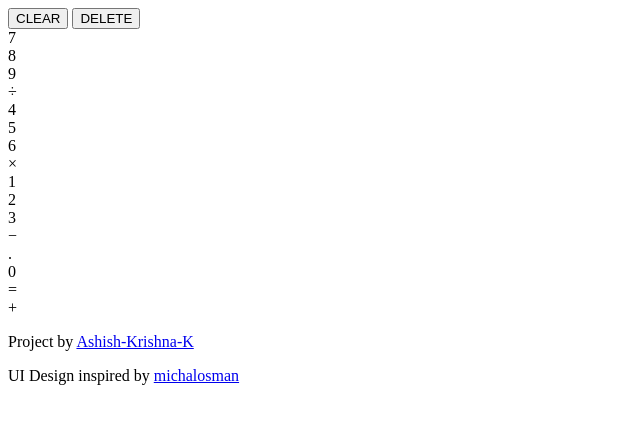
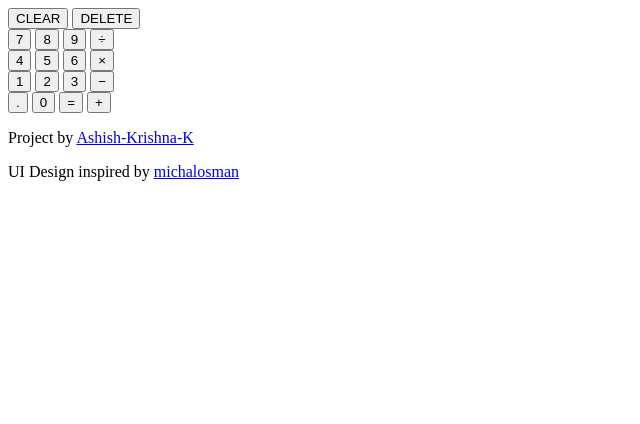
Before and after one commit to Ashish-Krishna-K/calculator, a website with bundled scripts: page index.html in a window 1280 px wide. Shown: the whole page, without its empty margins (0-640 px from the left). Built offline with nearby package versions, Linux system fonts and the light colour scheme.

Commit message:
Adds the value attribute to the buttons.

```diff
--- a/index.html
+++ b/index.html
@@ -21,28 +21,28 @@
                 </div>
                 <div class="input-btns">
                     <div class="input-rows">
-                        <div class="number">7</div>
-                        <div class="number">8</div>
-                        <div class="number">9</div>
-                        <div class="operator">&divide;</div>
+                        <button class="number" value="7">7</button>
+                        <button class="number" value="8">8</button>
+                        <button class="number" value="9">9</button>
+                        <button class="operator" value="/">&divide;</button>
                     </div>
                     <div class="input-rows">
-                        <div class="number">4</div>
-                        <div class="number">5</div>
-                        <div class="number">6</div>
-                        <div class="operator">&times;</div>
+                        <button class="number" value="4">4</button>
+                        <button class="number" value="5">5</button>
+                        <button class="number" value="6">6</button>
+                        <button class="operator" value="*">&times;</button>
                     </div>
                     <div class="input-rows">
-                        <div class="number">1</div>
-                        <div class="number">2</div>
-                        <div class="number">3</div>
-                        <div class="operator">&minus;</div>
+                        <button class="number" value="1">1</button>
+                        <button class="number" value="2">2</button>
+                        <button class="number" value="3">3</button>
+                        <button class="operator" value="-">&minus;</button>
                     </div>
                     <div class="input-rows">
-                        <div class="number">.</div>
-                        <div class="number">0</div>
-                        <div class="operator">&equals;</div>
-                        <div class="operator">&plus;</div>
+                        <button class="number" value=".">.</button>
+                        <button class="number" value="0">0</button>
+                        <button class="equal" value="=">&equals;</button>
+                        <button class="operator" value="+">&plus;</button>
                     </div>
                 </div>
             </div>
```
